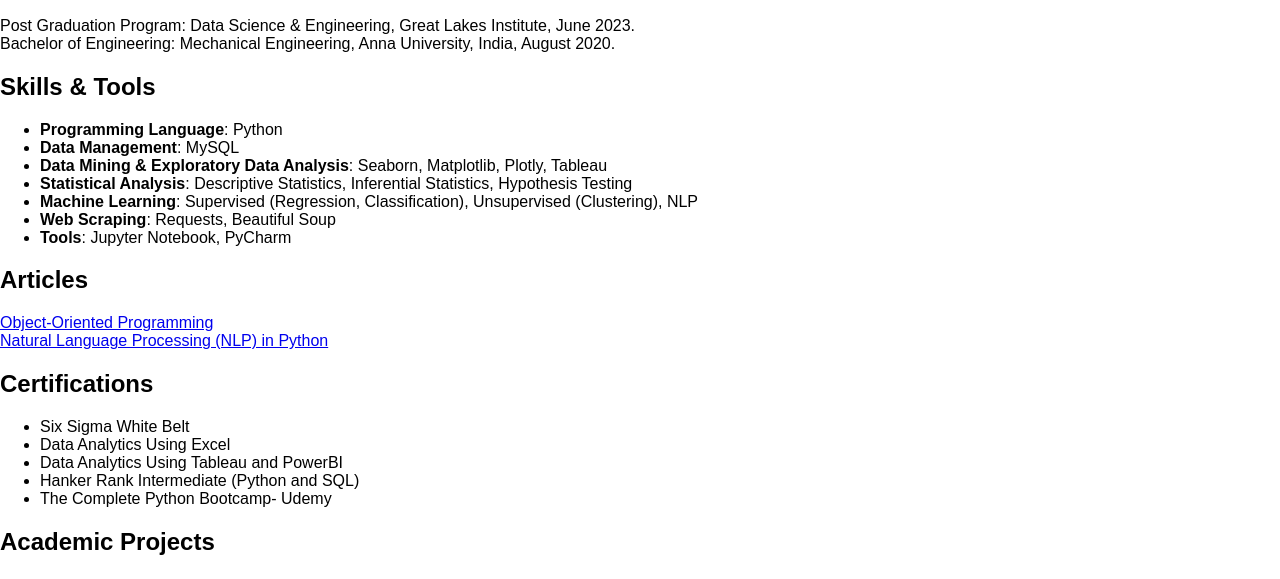
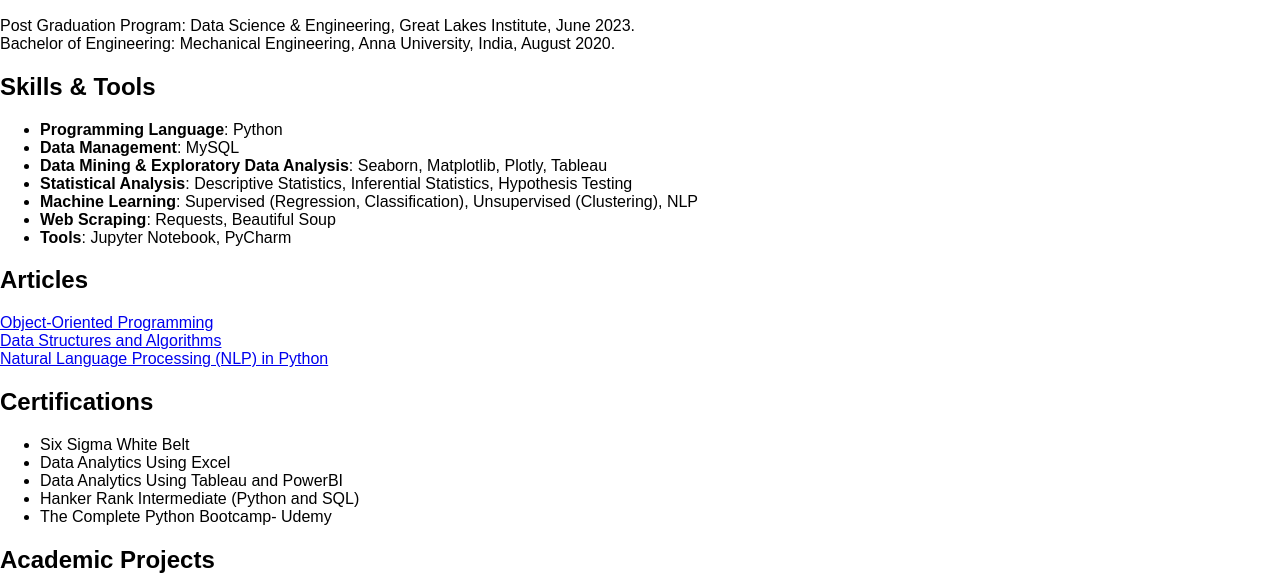
Before and after one commit to Sudeeshg300398/PortFolio, a plain HTML site: page index.html in a window 1280 px wide. Shown: the part 192-771 px from the top of the page. Drawn offline with Linux system fonts and the light colour scheme.

Commit message:
Add index.html file

```diff
--- a/index.html
+++ b/index.html
@@ -65,7 +65,7 @@
 
             <div class="articles">
                 <h2>Articles</h2>
-                <a href='https://www.linkedin.com/pulse/object-oriented-programming-sudeesh-gandhi-tzokc/?trackingId=dri58FtFTTqGfRlC8%2Fi9eQ%3D%3D' target='_blank'>Object-Oriented Programming</a><br><a href='https://www.linkedin.com/pulse/natural-langage-processing-sudeesh-gandhi-k49ae/?trackingId=c4mfEd2dQDO8A2At30mU1g%3D%3D' target='_blank'>Natural Language Processing (NLP) in Python</a><br>
+                <a href='https://www.linkedin.com/pulse/object-oriented-programming-sudeesh-gandhi-tzokc/?trackingId=dri58FtFTTqGfRlC8%2Fi9eQ%3D%3D' target='_blank'>Object-Oriented Programming</a><br><a href='https://www.linkedin.com/pulse/data-structures-algorithms-dsa-sudeesh-gandhi-7rwpc/?trackingId=qgvEUQErQt68AZ6qPLsYSA%3D%3D' target='_blank'>Data Structures and Algorithms</a><br><a href='https://www.linkedin.com/pulse/natural-langage-processing-sudeesh-gandhi-k49ae/?trackingId=c4mfEd2dQDO8A2At30mU1g%3D%3D' target='_blank'>Natural Language Processing (NLP) in Python</a><br>
             </div>
 
             <div class="certifications">
```
